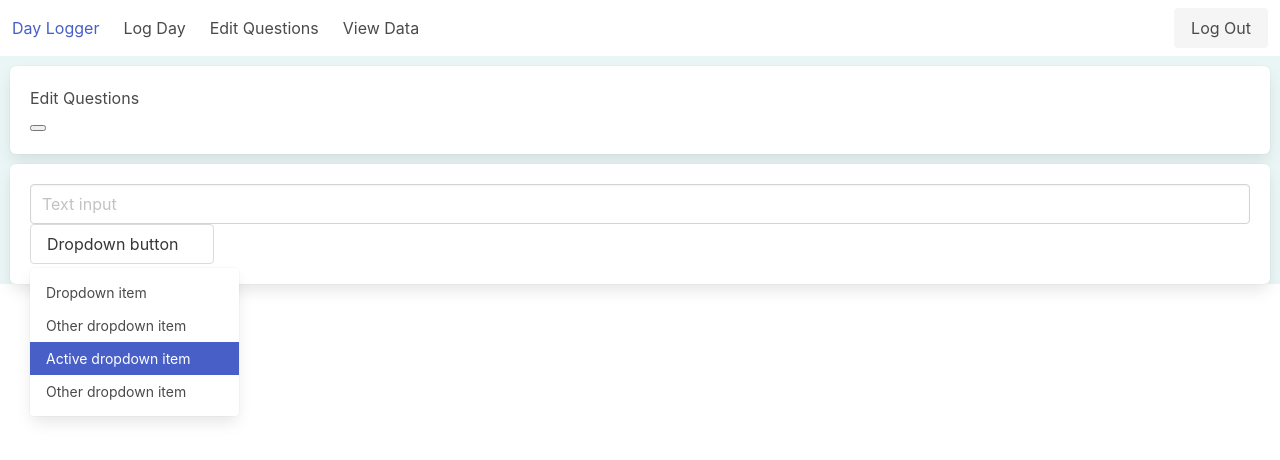
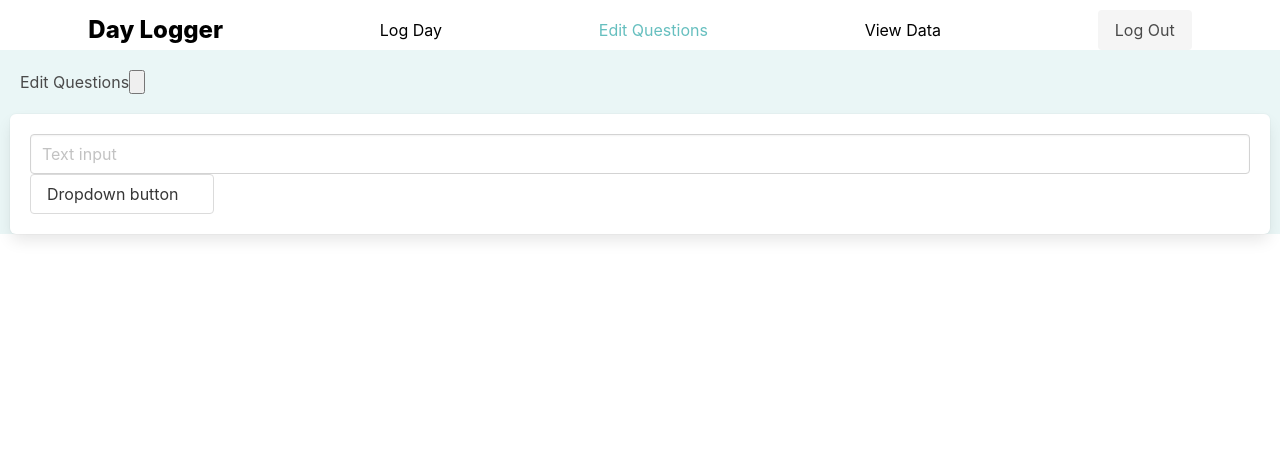
Before and after one commit to LDYWINNER/cse316-finalproject-front, a React (Create React App) app: page /editQuestions in a window 1280 px wide. Shown: the top 460 px of the page. Built offline with nearby package versions, Linux system fonts and the light colour scheme.

Commit message:
Navbar initial setting

```diff
--- a/package.json
+++ b/package.json
@@ -4,9 +4,11 @@
   "private": true,
   "dependencies": {
     "axios": "^1.2.0",
+    "bootstrap": "^5.2.3",
     "bulma": "^0.9.4",
     "jwt-decode": "^3.1.2",
     "react": "^17.0.2",
+    "react-bootstrap": "^2.6.0",
     "react-dom": "^17.0.2",
     "react-router-dom": "^5.3.0",
     "react-scripts": "^5.0.1"
--- a/src/app.css
+++ b/src/app.css
@@ -35,3 +35,27 @@ input[type=button]:hover,
 button:hover {
   transform: scale(1.1);
 }
+/* ---------------------- */
+
+.primary-navigation {
+  display: flex;
+  color: white;
+  background: #eaf6f6;
+  margin: 10px;
+  align-items: center;
+  justify-content: space-around;
+
+}
+
+
+.logo {
+  font-size: 24px;
+  font-weight: 800;
+}
+
+@media (max-width: 600px) {
+  .logo {
+    display: none;
+  }
+
+}
--- a/src/components/EditQuestions.js
+++ b/src/components/EditQuestions.js
@@ -8,7 +8,7 @@ import "../app.css";
 const EditQuestions = () => {
     return (
         <div>
-            <div class="box" style={{margin: "10px"}}>
+            <div style={{margin: "20px", backgroundColor:"transparent", display:"flex"}}>
                 <h4>Edit Questions</h4>
                 <button></button>
             </div>
@@ -20,36 +20,46 @@ const EditQuestions = () => {
 function QuestionBox () {
     let [modeList] = ["number", "boolean", "text", "multiple choice"];
     let [mode, setMode] = useState("number");
+    let [dropdown, setDropdown] = useState(false);
 
     return (
         <div class="box" style={{margin: "10px"}}>
             <input class="input" type="text" placeholder="Text input"></input>
-            <div class="dropdown is-active">
+
             <div class="dropdown-trigger">
-                <button class="button" aria-haspopup="true" aria-controls="dropdown-menu">
+                <button class="button" aria-haspopup="true" aria-controls="dropdown-menu" onClick={()=>{
+                    setDropdown(true);
+                }}>
                     <span>Dropdown button</span>
                     <span class="icon is-small">
                         <i class="fas fa-angle-down" aria-hidden="true"></i>
                     </span>
                 </button>
             </div>
-            <div class="dropdown-menu" id="dropdown-menu" role="menu">
+            {
+                dropdown ?
+                <div class="dropdown is-active">
+                <div class="dropdown-menu" id="dropdown-menu3" role="menu">
                 <div class="dropdown-content">
                     <a href="#" class="dropdown-item">
-                    Dropdown item
-                </a>
-                <a class="dropdown-item">
-                    Other dropdown item
-                </a>
-                <a href="#" class="dropdown-item is-active">
-                    Active dropdown item
+                        number
                     </a>
                     <a href="#" class="dropdown-item">
-                    Other dropdown item
+                        boolean
+                    </a>
+                    <a href="#" class="dropdown-item">
+                        text
+                    </a>
+                    <a href="#" class="dropdown-item">
+                        multiple choice
                     </a>
                 </div>
                 </div>
                 </div>
+                :
+                <></>
+            }
+
         </div>
     )
 }
--- a/src/components/Navbar.js
+++ b/src/components/Navbar.js
@@ -2,6 +2,8 @@ import React from 'react';
 import axios from 'axios';
 import { useHistory } from 'react-router-dom';
 import "../app.css";
+import {Routes, Route, NavLink, Link, Outlet} from 'react-router-dom'
+
 
 const Navbar = () => {
     const history = useHistory();
@@ -14,40 +16,65 @@ const Navbar = () => {
             console.log(error);
         }
     }
-
     return (
-        <nav class="navbar" role="navigation" aria-label="main navigation">
-  <div class="navbar-brand">
-    <a class="navbar-item" href="/">
-        <h1>Day Logger</h1>
-    </a>
-
-  </div>
-
-  <div id="navbarBasicExample" class="navbar-menu">
-    <div class="navbar-start">
-      <a class="navbar-item" href="/">
+        <nav className='navigation' style={{backgroundColor: "white"}}>
+            <ul data-visible="false" className="primary-navigation" style={{backgroundColor: "white"}}>
+                <li className='logo'>
+                    <NavLink to='/' style={{color:"black"}}>Day Logger</NavLink>
+                </li>
+                <li>
+                    <NavLink to='/dashboard' style={{color:"black"}} activeStyle={{color: '#66bfbf'}}>
                         Log Day
-      </a>
-      <a class="navbar-item" href="/editQuestions">
+                    </NavLink>
+                </li>
+                <li>
+                    <NavLink to='/editQuestions' style={{color:"black"}} activeStyle={{ color: '#66bfbf' }}>
                         Edit Questions
-      </a>
-      <a class="navbar-item" href="/dashboard">
+                    </NavLink>
+                </li>
+                <li>
+                    <NavLink to='/dashboard' style={{color:"black"}} activeStyle={{ color: '#66bfbf' }}>
                         View Data
-      </a>
-    </div>
-
-    <div className="navbar-end">
-    <div className="navbar-item">
+                    </NavLink>
+                </li>
                 <div className="buttons">
                     <button onClick={Logout} className="button is-light">
                         Log Out
                     </button>
                 </div>
-    </div>
-    </div>
-  </div>
+
+            </ul>
         </nav>
+
+        // <nav class="navbar" role="navigation" aria-label="main navigation">
+        //     <div class="navbar-brand">
+        //         <a class="navbar-item" href="/">
+        //             <strong className="logo">Day Logger</strong>
+        //         </a>
+        //     </div>
+        //     <div id="navbarBasicExample" class="navbar-menu">
+        //         <div class="navbar-start">
+        //             <a class="navbar-item" href="/">
+        //                 Log Day
+        //             </a>
+        //             <a class="navbar-item" href="/editQuestions">
+        //                 Edit Questions
+        //             </a>
+        //             <a class="navbar-item" href="/dashboard">
+        //                 View Data
+        //             </a>
+        //         </div>
+        //         <div className="navbar-end">
+        //         <div className="navbar-item">
+                    // <div className="buttons">
+                    //     <button onClick={Logout} className="button is-light">
+                    //         Log Out
+                    //     </button>
+                    // </div>
+        //         </div>
+        //         </div>
+        //     </div>
+        // </nav>
     )
 }
 
```
Also changed, not shown: 1 other file (tests, documents, lock files or other folders). Lines whose indentation alone changed are shown as unchanged.
